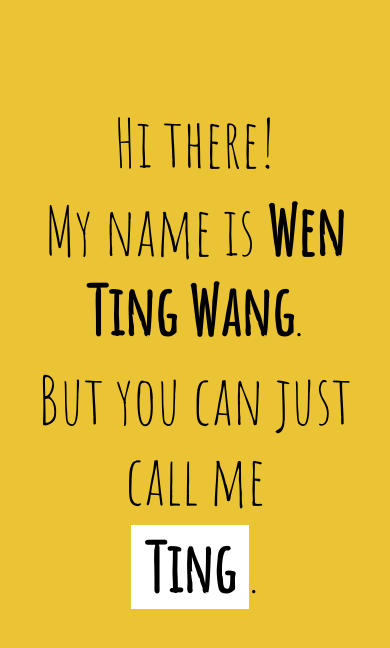
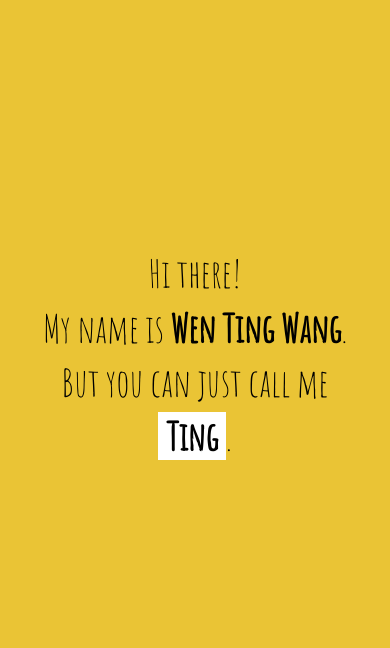
Before and after one commit to chubberlisk/chubberlisk.github.io, a Gatsby site: page / in a window 390 px wide. Built offline with nearby package versions, Linux system fonts and the light colour scheme; Gatsby itself is replaced by a stand-in of ours.

Commit message:
Add responsive font sizes through Bootstrap

```diff
--- a/src/styles/_custom.scss
+++ b/src/styles/_custom.scss
@@ -1,3 +1,4 @@
+$enable-responsive-font-sizes: true;
 $font-family-sans-serif: -apple-system, BlinkMacSystemFont, "Lato", "Segoe UI", Roboto, "Helvetica Neue", Arial, sans-serif, "Apple Color Emoji", "Segoe UI Emoji", "Segoe UI Symbol";
 $headings-font-family: "Amatic SC", cursive;
 $h1-font-size: floor((26px * 2.6));
```
